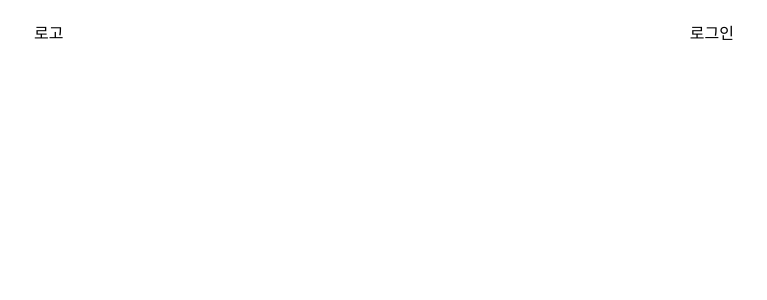
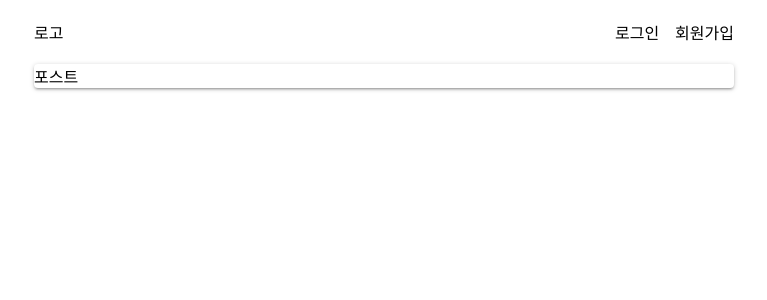
Before and after one commit to rival6821/react-board-front-end, a React (Create React App) app: page /post in a window 1280 px wide. Shown: the top 300 px of the page, without its empty margins (256-1023 px from the left). Built offline with nearby package versions, Linux system fonts and the light colour scheme.

Commit message:
post 세팅준비

```diff
--- a/src/App.js
+++ b/src/App.js
@@ -5,6 +5,7 @@ import Header from 'components/Header';
 import List from 'components/List';
 import Login from 'components/Login';
 import Join from 'components/Join';
+import Post from 'components/Post';
 
 import 'styles/common.scss';
 
@@ -15,8 +16,9 @@ function App() {
 				<div>
 					<Header />
 					<Route path="/" exact component={List} />
-					<Route path="/login/" exact component={Login} />
-					<Route path="/join/" exact component={Join} />
+					<Route path="/login" exact component={Login} />
+					<Route path="/join" exact component={Join} />
+					<Route path="/post" component={Post} />
 				</div>
 			</Router>
 		</div>
--- a/src/components/Header/index.js
+++ b/src/components/Header/index.js
@@ -10,9 +10,14 @@ const Header = () => {
 			<Link className={cx('logo', 'left')} to="/">
 				로고
 			</Link>
-			<Link className={cx('login', 'right')} to="/login">
-				로그인
-			</Link>
+			<div className={cx('right')}>
+				<Link className={cx('login')} to="/login">
+					로그인
+				</Link>
+				<Link className={cx('join')} to="/join">
+					회원가입
+				</Link>
+			</div>
 		</div>
 	);
 };
--- a/src/components/List/index.js
+++ b/src/components/List/index.js
@@ -5,6 +5,7 @@ import TableCell from '@material-ui/core/TableCell';
 import TableHead from '@material-ui/core/TableHead';
 import TableRow from '@material-ui/core/TableRow';
 import Paper from '@material-ui/core/Paper';
+import Link from '@material-ui/core/Link';
 import classNames from 'classnames/bind';
 
 import styles from 'styles/common.scss';
@@ -16,11 +17,13 @@ const List = () => {
 	useEffect(() => {
 		setLists([
 			{
+				id: '1',
 				title: '제목Test',
 				nickname: '작성자Test',
 				CreatedAt: '2019-05-07',
 			},
 			{
+				id: '2',
 				title: '제목Test22',
 				nickname: '작성자Test22',
 				CreatedAt: '2019-05-08',
@@ -37,7 +40,7 @@ const List = () => {
 					{tableCnt--}
 				</TableCell>
 				<TableCell align="left" className={cx('row2')}>
-					{list.title}
+					<Link href={`./post/${list.id}`}>{list.title}</Link>
 				</TableCell>
 				<TableCell align="center" className={cx('row3')}>
 					{list.nickname}
--- /dev/null
+++ b/src/components/Post/index.js
@@ -0,0 +1,13 @@
+import React, { useState } from 'react';
+import Paper from '@material-ui/core/Paper';
+
+import classNames from 'classnames/bind';
+
+import styles from 'styles/common.scss';
+const cx = classNames.bind(styles);
+
+const Post = () => {
+	return <Paper className={cx('postWrap')}>포스트</Paper>;
+};
+
+export default Post;
--- a/src/styles/header.scss
+++ b/src/styles/header.scss
@@ -1,14 +1,17 @@
-.header{
-    padding:20px 0;
-    &::after{
+.header {
+	padding: 20px 0;
+	&::after {
 		display: block;
 		content: '';
 		clear: both;
 	}
-    &>.left{
-        float:left;
+	& > .left {
+		float: left;
 	}
-    &>.right{
-        float: right
+	& > .right {
+		float: right;
+		.join {
+			margin-left: 1rem;
 		}
 	}
+}
--- a/src/styles/list.scss
+++ b/src/styles/list.scss
@@ -1,21 +1,24 @@
-.lists{
-    .table{
-        th,td{
-            padding:4px 24px;
+.lists {
+	.table {
+		th,
+		td {
+			padding: 4px 24px;
 		}
-        .row1{
-            width:10%;
-            padding:4px 15px;
+		.row1 {
+			width: 10%;
+			padding: 4px 15px;
 		}
-        .row2{
-            width:50%;
-            cursor: pointer;
+		.row2 {
+			width: 50%;
+			a {
+				color: rgba(0, 0, 0, 0.87);
 			}
-        .row3{
-            width:20%;
 		}
-        .row4{
-            width:20%;
+		.row3 {
+			width: 20%;
+		}
+		.row4 {
+			width: 20%;
 		}
 	}
 }
```
Lines whose indentation alone changed are shown as unchanged.
